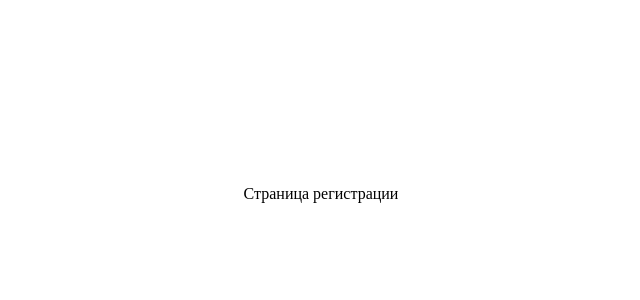
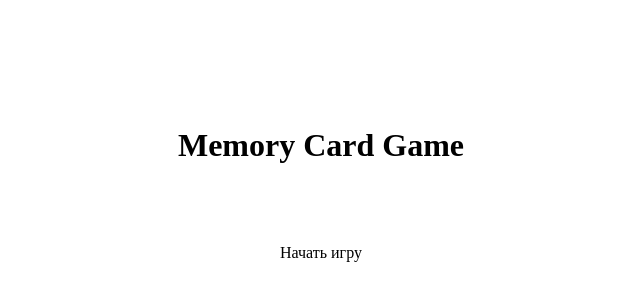
Before and after one commit to DermanovskiyI/memory-game, a Vue app: page /#/ in a window 1280 px wide. Shown: the part 206-506 px from the top of the page, without its empty margins (319-959 px from the left). Built offline with nearby package versions, Linux system fonts and the light colour scheme.

Commit message:
added styles for wrapper and container

```diff
--- a/src/App.vue
+++ b/src/App.vue
@@ -1,5 +1,9 @@
 <template>
-  <router-view/>
+  <div class="wrapper">
+    <div class="container">
+      <router-view/>
+    </div>
+  </div>
 </template>
 
 <style lang="scss">
@@ -12,13 +16,23 @@ body {
 #app {
   height: 100%;
 }
+a {
+  text-decoration: none;
+  color: black;
+}
 .wrapper {
   overflow: hidden;
   min-height: 100%;
   height: 100%;
   display: flex;
   align-items: center;
-  justify-content: center;
+  position: relative;
+}
+.container {
+margin: 0 auto;
+width: 95%;
+display: flex;
+justify-content: center;
 }
 ul {
   margin: 0;
@@ -27,14 +41,5 @@ ul {
 h1 {
   margin: 0;
 }
-.start {
-  width: 400px;
-  display: flex;
-  flex-direction: column;
-  align-items: center;
-  justify-content: center;
-}
-.title {
-  margin-bottom: 80px;
-}
+
 </style>
--- a/src/router/index.js
+++ b/src/router/index.js
@@ -1,12 +1,13 @@
 import { createRouter, createWebHashHistory } from 'vue-router';
-import Home from '../views/home.vue';
+import Welcome from '../views/Welcome.vue';
 import Game from '../views/Game.vue';
+// import test from '../views/test.vue';
 
 const routes = [
   {
     path: '/',
-    name: 'Home',
-    component: Home,
+    name: 'Welcome',
+    component: Welcome,
   },
   {
     path: '/Game',
--- a/src/views/Game.vue
+++ b/src/views/Game.vue
@@ -1,5 +1,5 @@
 <template>
     <div>
-        <div>do you think it a game?</div>
+        <div>you think this is a game?</div>
     </div>
 </template>
--- a/src/views/Home.vue
+++ /dev/null
@@ -1,9 +0,0 @@
-<template>
-    <div class="wrapper">
-        <!-- <div class="start">
-            <h1 class="title">Memory Card Game</h1>
-            <router-link to="/Game">Начать игру</router-link>
-        </div> -->
-        <div>Страница регистрации</div>
-  </div>
-</template>
--- /dev/null
+++ b/src/views/Welcome.vue
@@ -0,0 +1,20 @@
+<template>
+    <div class="welcome">
+        <h1 class="title">Memory Card Game</h1>
+        <router-link to="/Game">Начать игру</router-link>
+    </div>
+</template>
+
+<style lang="scss" scoped>
+
+.welcome {
+  width: 400px;
+  display: flex;
+  flex-direction: column;
+  align-items: center;
+  justify-content: center;
+}
+.title {
+  margin-bottom: 80px;
+}
+</style>
```
